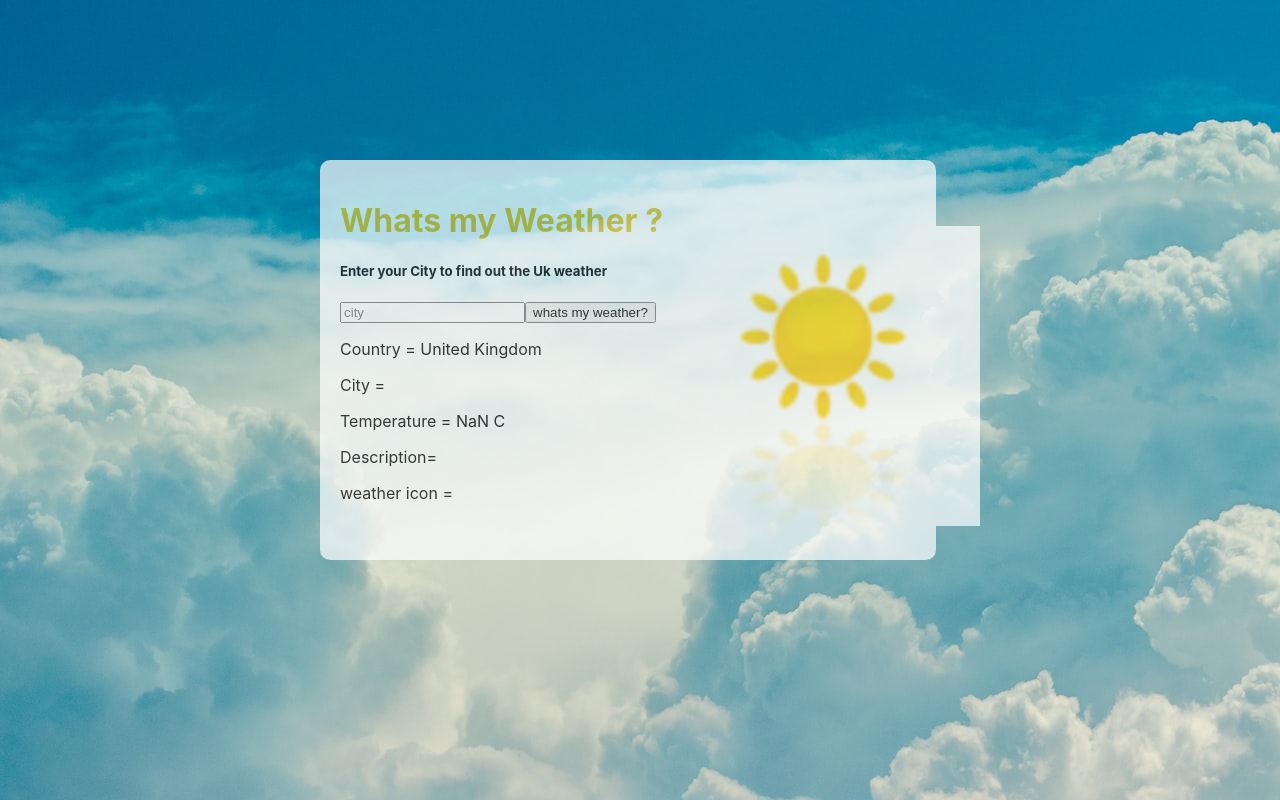
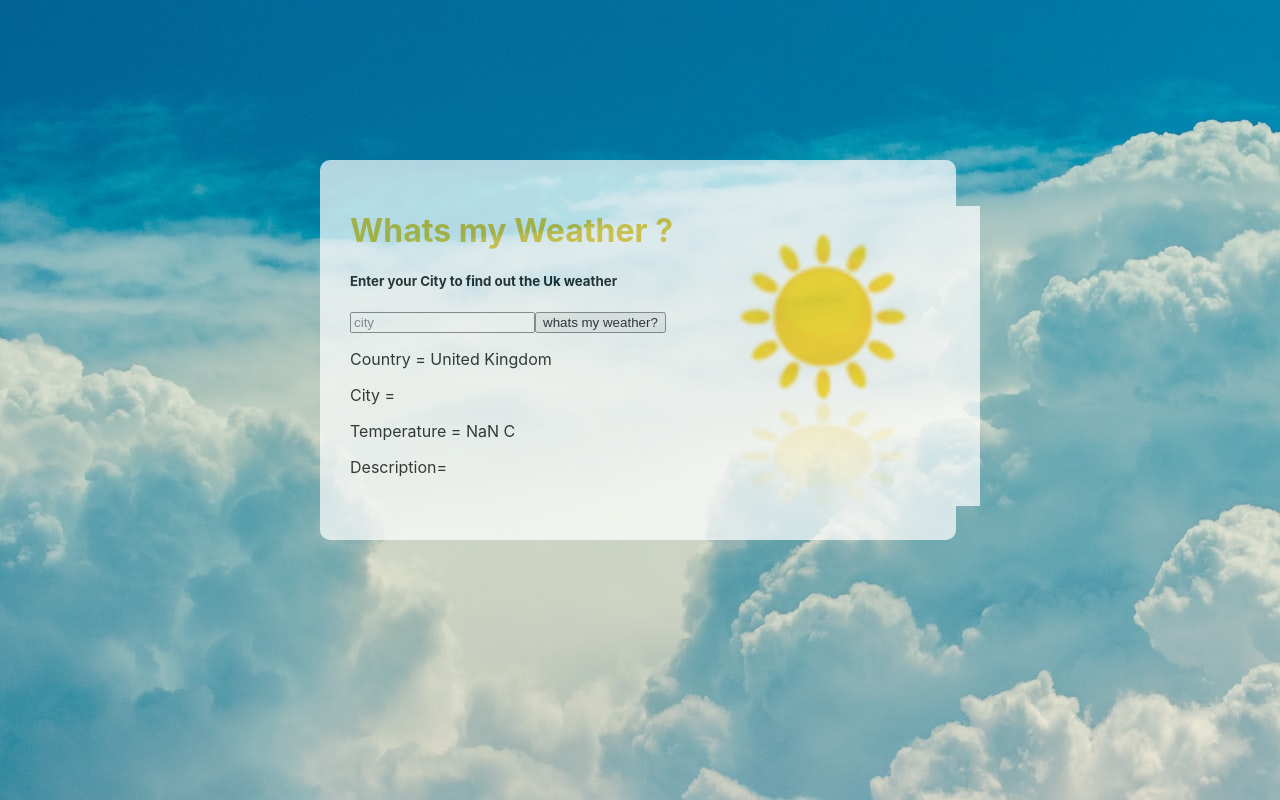
Before and after one commit to bromar2292/weatherwidget, a React (Create React App) app: page / in a window 1280 px wide. Built offline with nearby package versions, Linux system fonts and the light colour scheme.

Commit message:
fixed images

```diff
--- a/src/components/weathercomp/WeatherComponent/WeatherComponent.module.css
+++ b/src/components/weathercomp/WeatherComponent/WeatherComponent.module.css
@@ -1,13 +1,13 @@
 .box {
   position: absolute;
-  height: 45%;
+  height: 40%;
   width: 45%;
   left: 25%;
 
   top: 20%;
   border: white;
   z-index: 1;
-  padding: 20px;
+  padding: 30px;
   background-color: white;
   opacity: 0.7;
 
--- a/src/components/weathercomp/WeatherDisplay/index.js
+++ b/src/components/weathercomp/WeatherDisplay/index.js
@@ -53,19 +53,15 @@ class InformationDisplay extends React.Component {
       "50d": mist
     };
 
-    const WeatherIcon = ({ icon }) => {
-      return icons[icon] || sunny;
+    const WeatherIcon = () => {
+      return icons[this.props.icon] || sunny;
     };
 
     const celsius = Math.round(this.props.temperature - 273.15);
     return (
       <>
         <div className={css.imgContainer}>
-          <img
-            src={WeatherIcon(icons)}
-            alt="weather img"
-            className={css.imgSize}
-          />
+          <img src={WeatherIcon()} alt="weather img" className={css.imgSize} />
         </div>
         <div>
           <div>
@@ -76,7 +72,6 @@ class InformationDisplay extends React.Component {
             <p>Temperature = {celsius} C</p>
 
             <p>Description= {this.props.description}</p>
-            <p>weather icon = {this.props.icon}</p>
           </div>
         </div>
       </>
```
